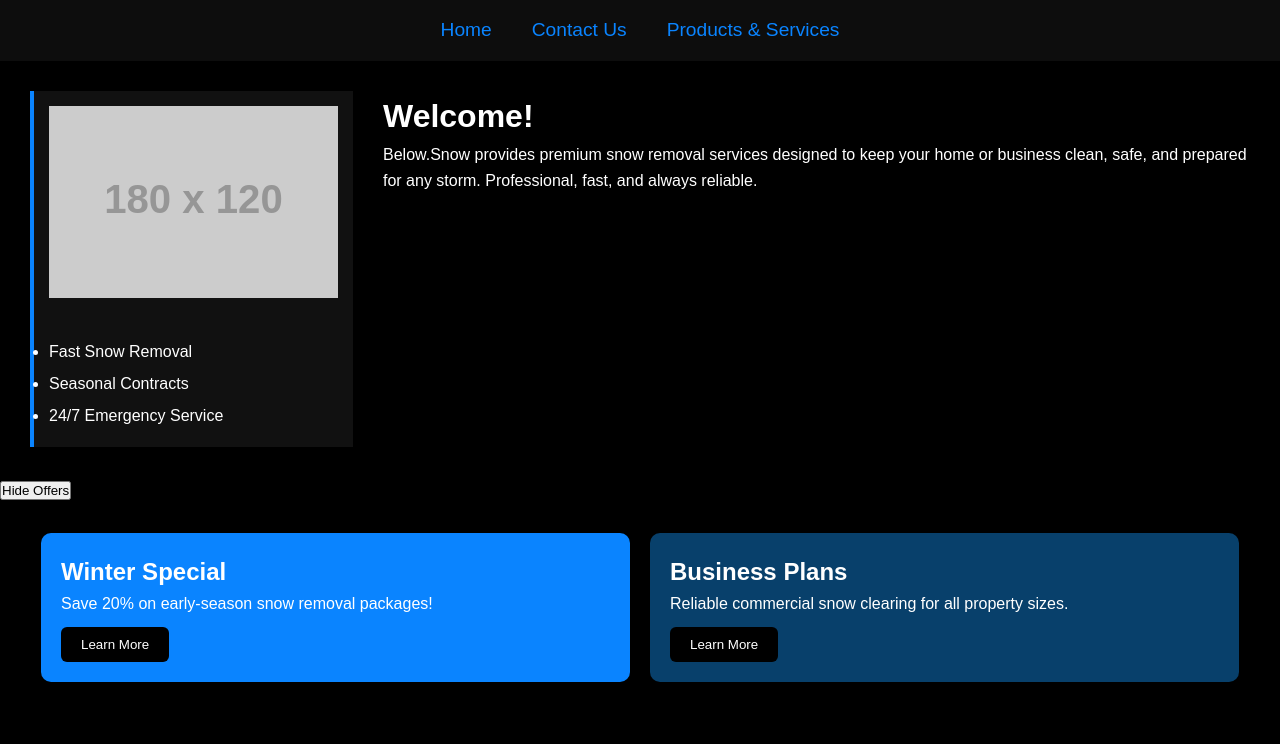
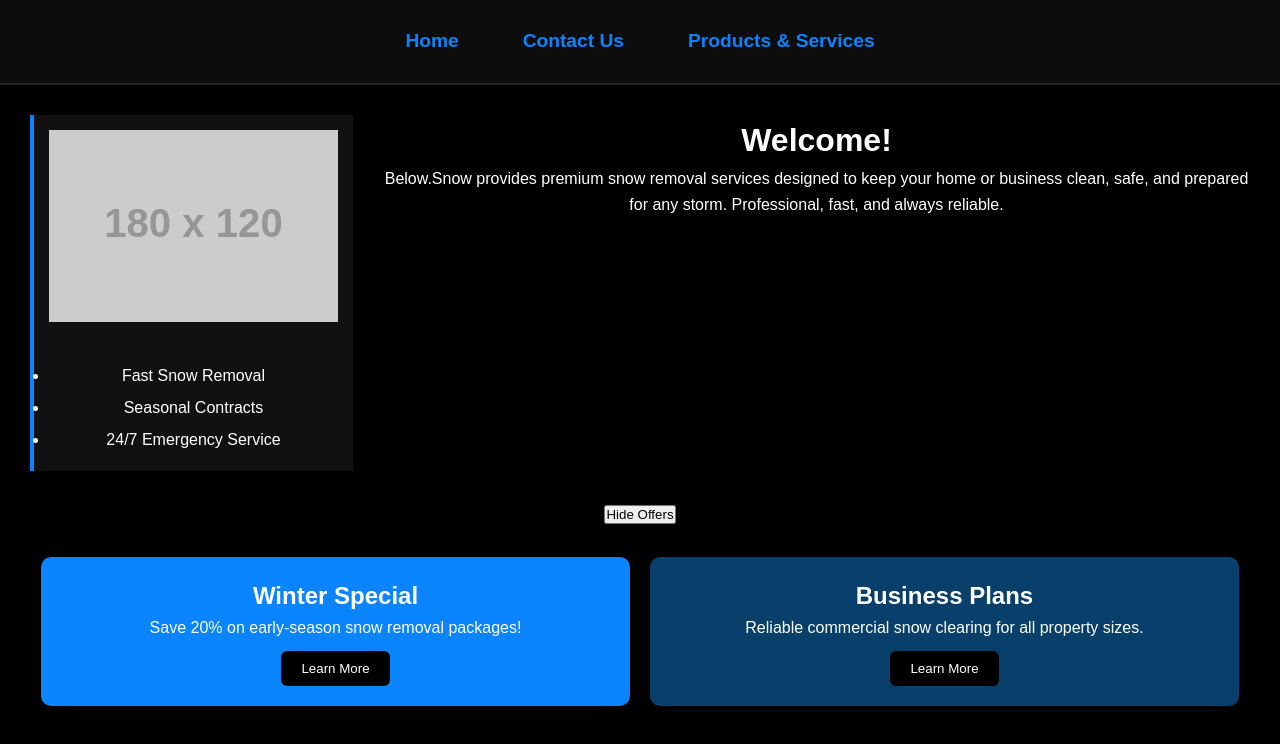
Before and after one commit to AM-cyber1/Final-Project, a plain HTML site: page home.html in a window 1280 px wide. Drawn offline with Linux system fonts and the light colour scheme; placeholder pictures from the web are drawn by us.

Commit message:
Update style.css

```diff
--- a/style.css
+++ b/style.css
@@ -1,3 +1,4 @@
+
 * {
   margin: 0;
   padding: 0;
@@ -8,6 +9,33 @@ body {
   background-color: black;
   color: white;
   line-height: 1.6;
+  text-align: center;
+}
+
+.top-nav {
+  display: flex;
+  justify-content: center;
+  gap: 40px;
+  padding: 18px 0;
+  background-color: #0d0d0d;
+  border-bottom: 2px solid #222;
+  position: sticky;
+  top: 0;
+  z-index: 1000;
+}
+
+.top-nav a {
+  color: #0a84ff;
+  text-decoration: none;
+  font-size: 1.2rem;
+  font-weight: bold;
+  transition: 0.3s ease;
+  padding: 8px 12px;
+}
+
+.top-nav a:hover {
+  color: white;
+  transform: scale(1.1);
 }
 
 .landing-body {
@@ -79,30 +107,11 @@ body {
   transform: rotateY(180deg);
 }
 
-.top-nav {
-  display: flex;
-  justify-content: center;
-  gap: 40px;
-  padding: 15px;
-  background-color: #0d0d0d;
-}
-
-.top-nav a {
-  color: #0a84ff;
-  text-decoration: none;
-  font-size: 1.2rem;
-  transition: 0.3s;
-}
-
-.top-nav a:hover {
-  color: white;
-  transform: scale(1.1);
-}
-
 .layout {
   display: flex;
   padding: 30px;
   gap: 30px;
+  justify-content: center;
 }
 
 .sidebar {
@@ -121,10 +130,10 @@ body {
   margin-top: 10px;
   line-height: 2;
 }
+
 .main-column {
   width: 75%;
 }
-
 
 .features {
   display: flex;
@@ -188,6 +197,7 @@ body {
   color: #0a84ff;
   margin-bottom: 10px;
 }
+
 .form-header {
   color: #0a84ff;
   margin-top: 30px;
@@ -231,6 +241,7 @@ body {
 .send-btn:hover {
   background-color: #08406b;
 }
+
 .payment-btn {
   display: inline-block;
   margin-top: 20px;
@@ -246,6 +257,7 @@ body {
 .payment-btn:hover {
   background-color: #08406b;
 }
+
 fieldset {
   border: 2px solid #0a84ff;
   margin-top: 20px;
```
